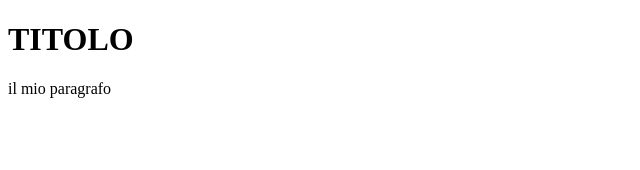
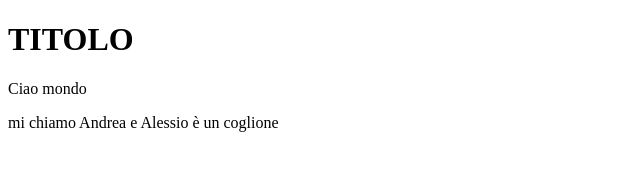
Before and after one commit to AndreaLucenti05/Repostory1, a plain HTML site: page index.html in a window 1280 px wide. Shown: the whole page, without its empty margins (0-640 px from the left). Drawn offline with Linux system fonts and the light colour scheme.

Commit message:
HTML2
Ho aggiunto un secondo paragrafo

```diff
--- a/index.html
+++ b/index.html
@@ -5,6 +5,7 @@
   </head>
   <body>
     <h1> TITOLO </h1>
-    <p> il mio paragrafo </p>
+    <p> Ciao mondo </p>
+    <p> mi chiamo Andrea e Alessio è un coglione </p>
   </body>
 </html>
```
